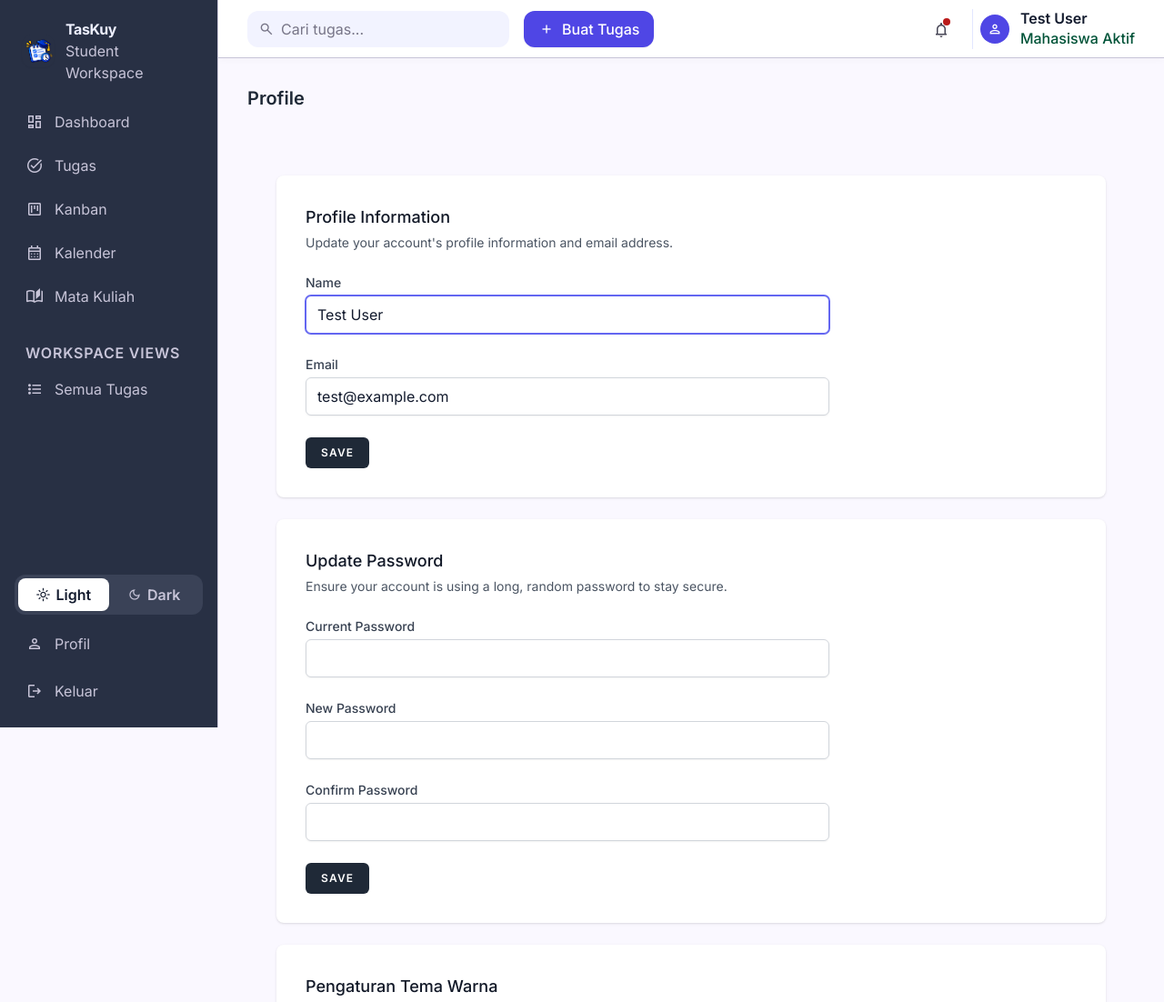
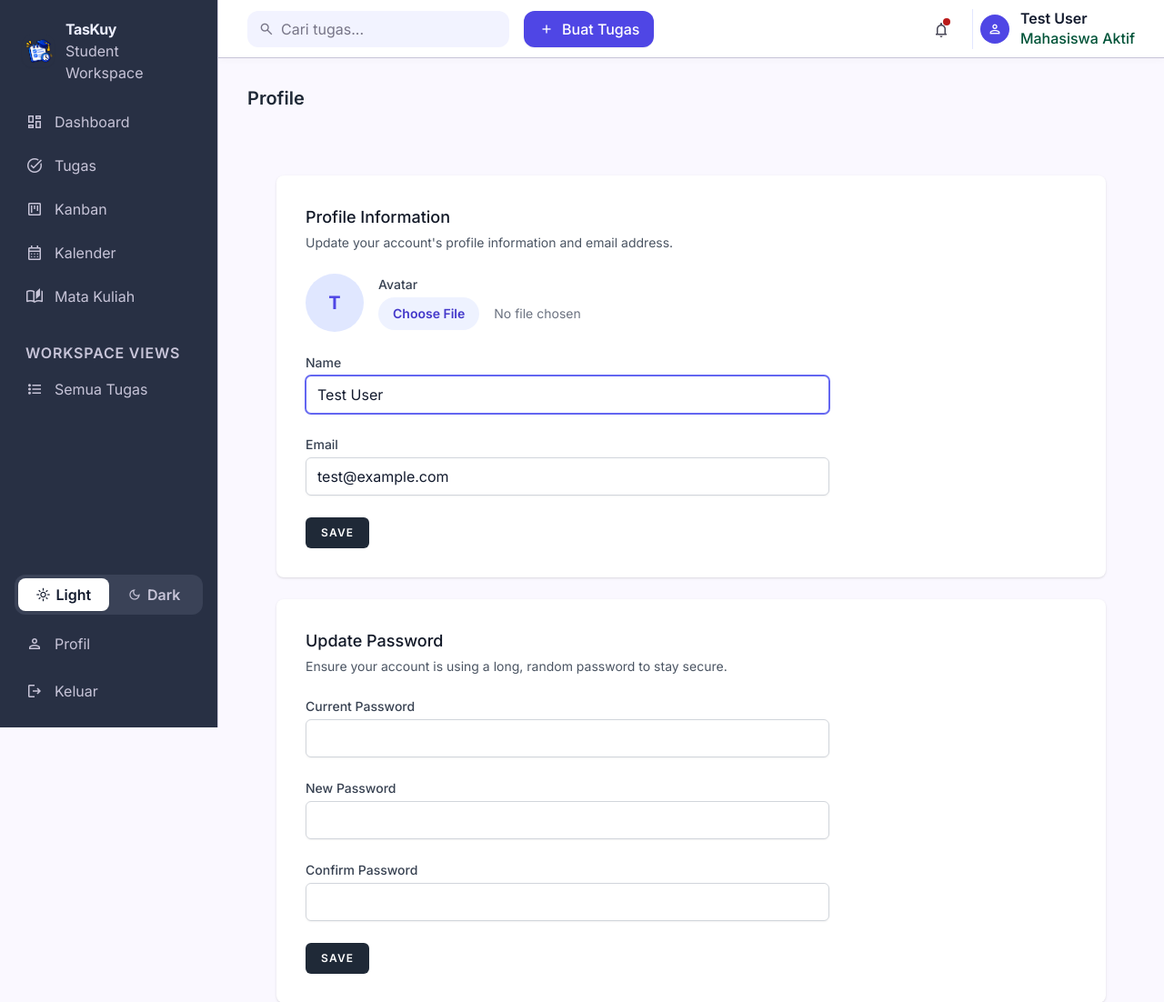
Before and after one commit to Subs-ajah-1924/Kelompok_Sigma, a Laravel app: page /profile in a window 1280 px wide. Shown: the top 1102 px of the page at 91% size. Run offline with Laravel 12, Linux system fonts and the light colour scheme; a user stored in the database is signed in; data comes from the database, SQL or seed files in the repository; style sheets or scripts are compiled from the project's sources; some libraries are stand-ins or nearby versions.

Commit message:
Add custom profile avatar upload and removal feature

```diff
--- a/app/Http/Controllers/ProfileController.php
+++ b/app/Http/Controllers/ProfileController.php
@@ -7,6 +7,7 @@ use Illuminate\Http\RedirectResponse;
 use Illuminate\Http\Request;
 use Illuminate\Support\Facades\Auth;
 use Illuminate\Support\Facades\Redirect;
+use Illuminate\Support\Facades\Storage;
 use Illuminate\View\View;
 
 class ProfileController extends Controller
@@ -26,13 +27,29 @@ class ProfileController extends Controller
      */
     public function update(ProfileUpdateRequest $request): RedirectResponse
     {
-        $request->user()->fill($request->validated());
+        $user = $request->user();
+        $user->fill($request->validated());
 
-        if ($request->user()->isDirty('email')) {
-            $request->user()->email_verified_at = null;
+        if ($request->boolean('remove_avatar')) {
+            if ($user->avatar && Storage::disk('public')->exists($user->avatar)) {
+                Storage::disk('public')->delete($user->avatar);
+            }
+            $user->avatar = null;
         }
 
-        $request->user()->save();
+        if ($request->hasFile('avatar')) {
+            if ($user->avatar && Storage::disk('public')->exists($user->avatar)) {
+                Storage::disk('public')->delete($user->avatar);
+            }
+            $path = $request->file('avatar')->store('avatars', 'public');
+            $user->avatar = $path;
+        }
+
+        if ($user->isDirty('email')) {
+            $user->email_verified_at = null;
+        }
+
+        $user->save();
 
         return Redirect::route('profile.edit')->with('status', 'profile-updated');
     }
--- a/app/Http/Requests/ProfileUpdateRequest.php
+++ b/app/Http/Requests/ProfileUpdateRequest.php
@@ -26,6 +26,7 @@ class ProfileUpdateRequest extends FormRequest
                 'max:255',
                 Rule::unique(User::class)->ignore($this->user()->id),
             ],
+            'avatar' => ['nullable', 'image', 'max:2048'],
         ];
     }
 }
--- a/app/Models/User.php
+++ b/app/Models/User.php
@@ -19,6 +19,7 @@ class User extends Authenticatable
         'email',
         'password',
         'theme_color',
+        'avatar',
     ];
 
     protected $hidden = [
--- a/resources/views/layouts/app.blade.php
+++ b/resources/views/layouts/app.blade.php
@@ -233,9 +233,13 @@
                             </div>
                         </div>
                         <div class="flex items-center gap-3 pl-2 border-l border-surface-container-high dark:border-slate-700">
-                            <div class="w-8 h-8 rounded-full bg-primary-container flex items-center justify-center text-on-primary">
-                                <span class="material-symbols-outlined text-[18px]">person</span>
-                            </div>
+                            @if (Auth::user()->avatar)
+                                <img src="{{ asset('storage/' . Auth::user()->avatar) }}" alt="Avatar" class="w-8 h-8 rounded-full object-cover">
+                            @else
+                                <div class="w-8 h-8 rounded-full bg-primary-container flex items-center justify-center text-on-primary">
+                                    <span class="material-symbols-outlined text-[18px]">person</span>
+                                </div>
+                            @endif
                             <div class="flex flex-col text-left">
                                 <span class="font-label-md text-label-md text-on-surface font-semibold leading-tight">{{ Auth::user()->name }}</span>
                                 <span class="font-label-sm text-label-sm text-tertiary dark:text-emerald-400 font-medium">Mahasiswa Aktif</span>
--- a/resources/views/profile/partials/update-profile-information-form.blade.php
+++ b/resources/views/profile/partials/update-profile-information-form.blade.php
@@ -13,9 +13,30 @@
         @csrf
     </form>
 
-    <form method="post" action="{{ route('profile.update') }}" class="mt-6 space-y-6">
+    <form method="post" action="{{ route('profile.update') }}" class="mt-6 space-y-6" enctype="multipart/form-data">
         @csrf
         @method('patch')
+
+        <div class="flex items-center gap-4 mb-4">
+            @if ($user->avatar)
+                <img src="{{ asset('storage/' . $user->avatar) }}" alt="Avatar" class="w-16 h-16 rounded-full object-cover border border-gray-300">
+            @else
+                <div class="w-16 h-16 rounded-full bg-indigo-100 flex items-center justify-center text-indigo-600 font-bold text-xl">
+                    {{ strtoupper(substr($user->name, 0, 1)) }}
+                </div>
+            @endif
+            <div class="flex-1">
+                <x-input-label for="avatar" :value="__('Avatar')" />
+                <input id="avatar" name="avatar" type="file" class="mt-1 block w-full text-sm text-gray-500 file:mr-4 file:py-2 file:px-4 file:rounded-full file:border-0 file:text-sm file:font-semibold file:bg-indigo-50 file:text-indigo-700 hover:file:bg-indigo-100" />
+                <x-input-error class="mt-2" :messages="$errors->get('avatar')" />
+                @if ($user->avatar)
+                    <label class="mt-2 flex items-center gap-2 text-sm text-red-600 cursor-pointer">
+                        <input type="checkbox" name="remove_avatar" value="1" class="rounded border-gray-300 text-red-600 shadow-sm focus:ring-red-500">
+                        <span>Hapus foto profil</span>
+                    </label>
+                @endif
+            </div>
+        </div>
 
         <div>
             <x-input-label for="name" :value="__('Name')" />
```
Also changed, not shown: database/migrations/2026_11_22_154238_add_avatar_to_users_table.php (added).
